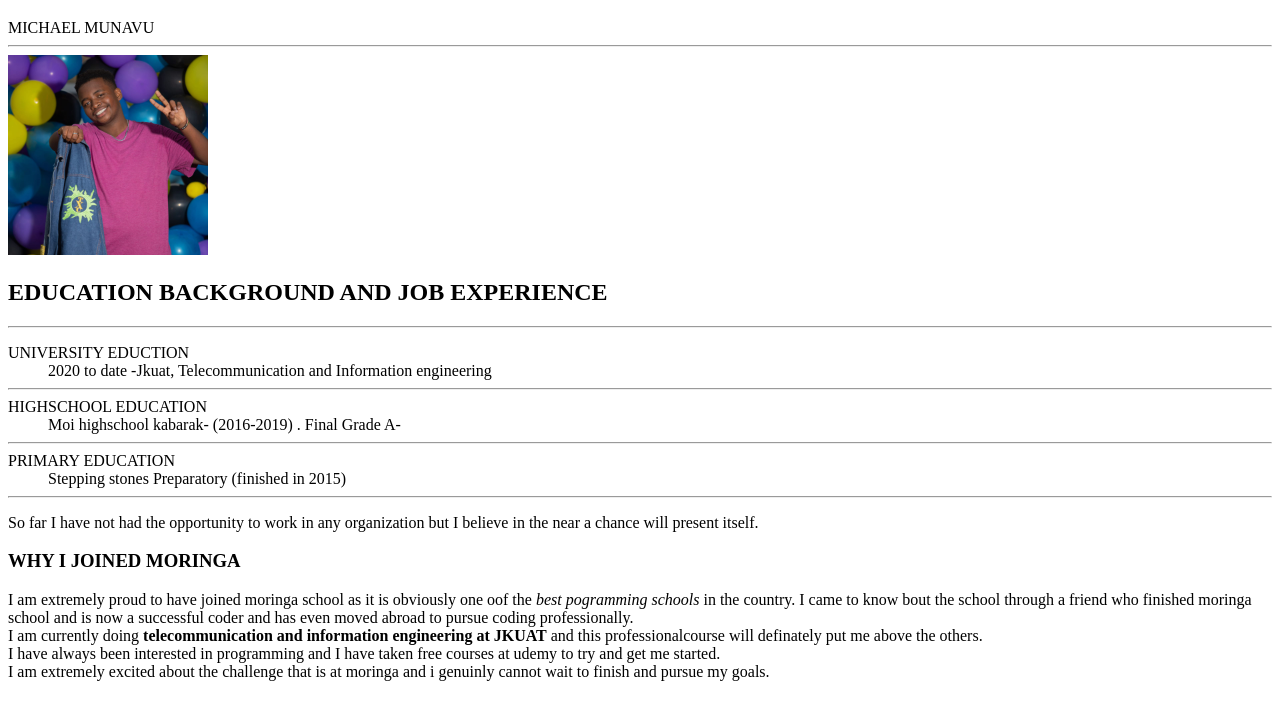
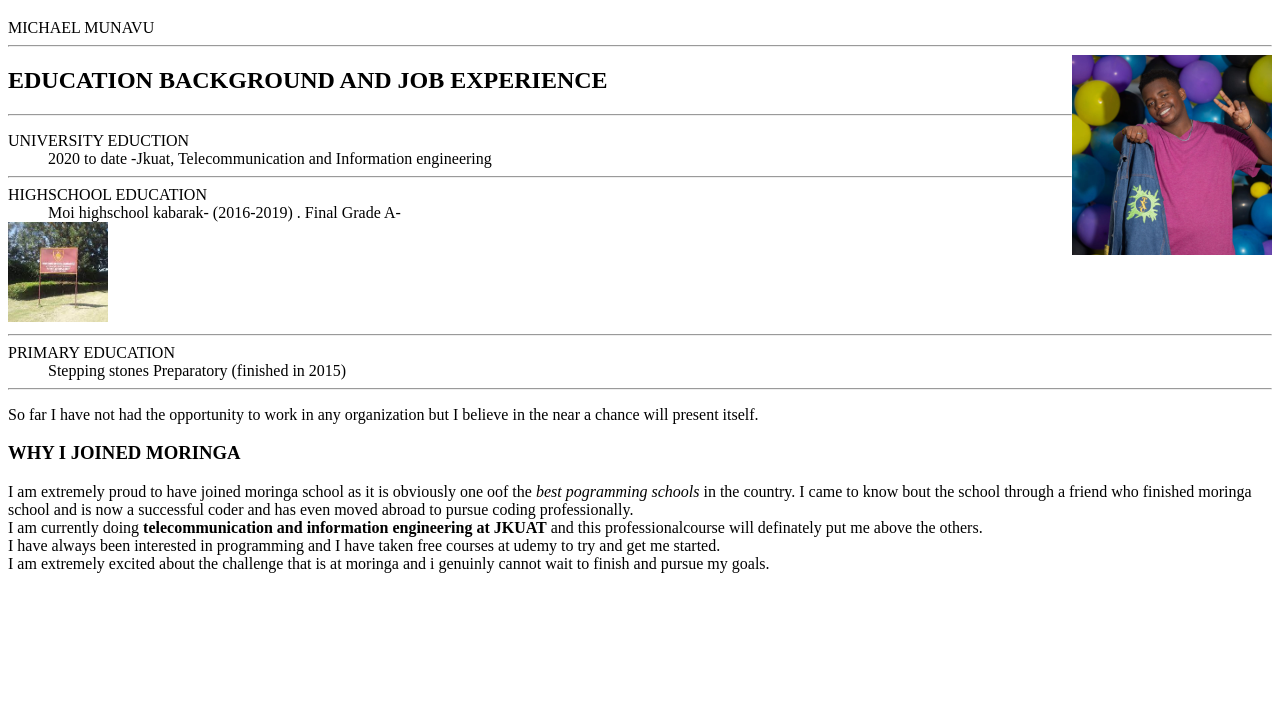
Before and after one commit to MICHAELMUNAVU83/MORINGA-PREP, a plain HTML site: page index.html in a window 1280 px wide. Shown: the part 87-800 px from the top of the page. Drawn offline with Linux system fonts and the light colour scheme.

Commit message:
started css

```diff
--- a/index.html
+++ b/index.html
@@ -19,10 +19,12 @@
 
     <br>
     <hr>
+    <div class="picture">
 
 
 <img src="profile.jpeg" alt="my picture" height="200 px" width="200 px">
 
+    </div>
 
 
 
@@ -41,6 +43,7 @@
         <hr style="color: blue;">
         <dt>HIGHSCHOOL EDUCATION </dt>
         <dd> Moi highschool kabarak- (2016-2019) . Final Grade A-</dd>
+        <img src="download.jpeg" height="100px" width="100px">
         <hr style="color: blue;">
         <dt> PRIMARY EDUCATION</dt>
         <dd> Stepping stones Preparatory (finished in 2015)</dd>
--- a/style.css
+++ b/style.css
@@ -0,0 +1,2 @@
+.picture {position: sticky;
+float: right;}
```
Also changed, not shown: download.jpeg (added).
